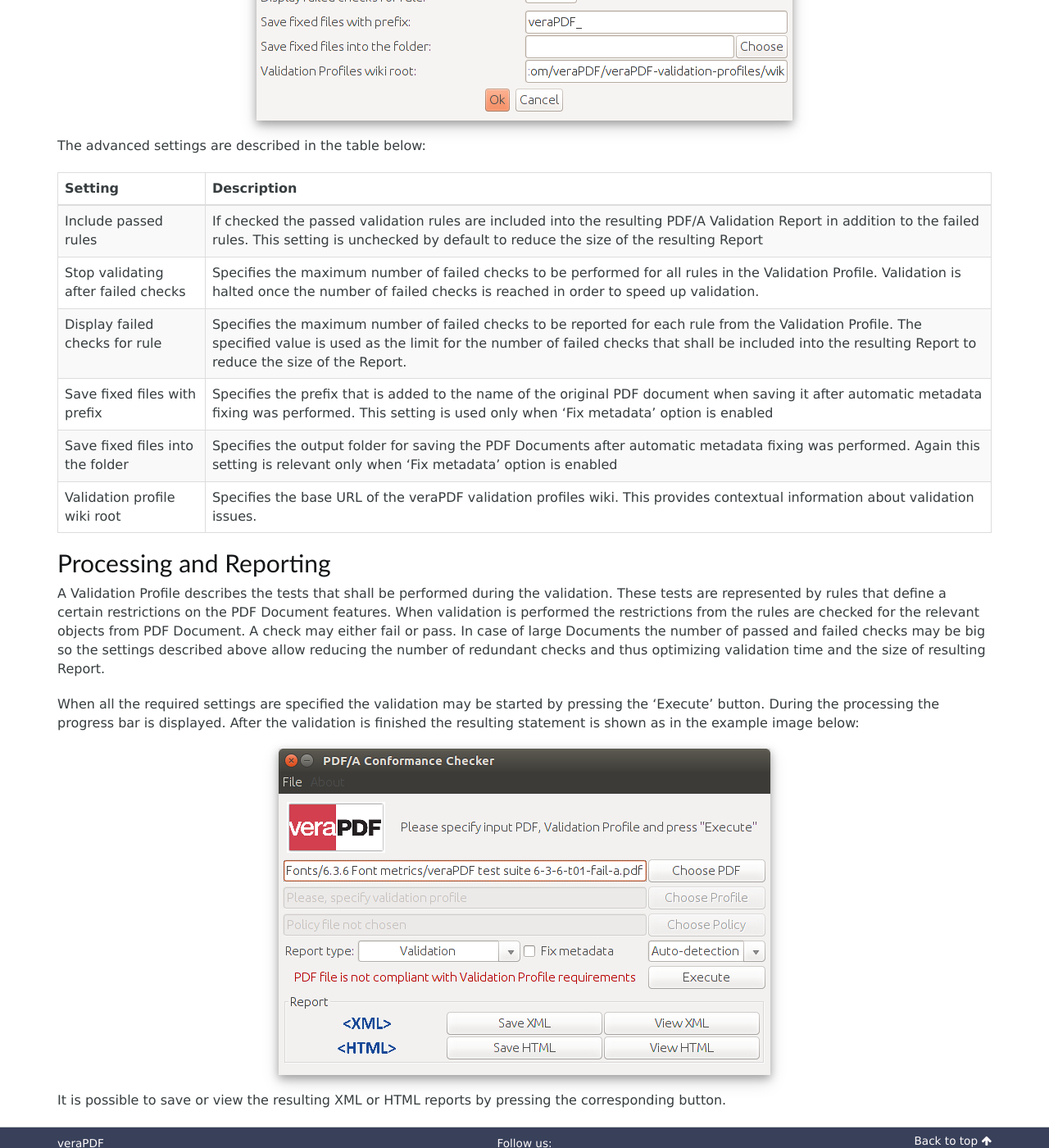
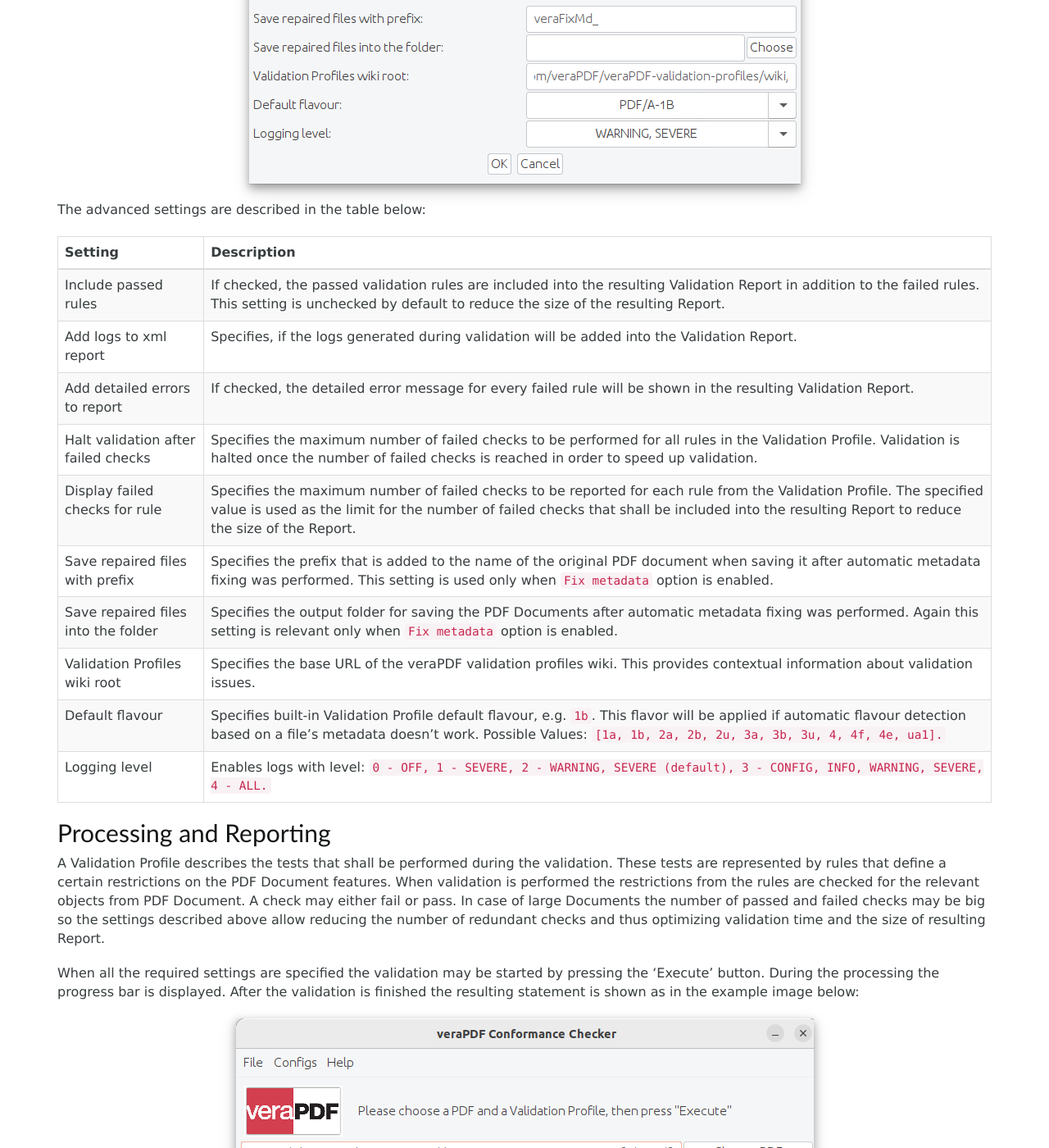
Before and after one commit to veraPDF/veraPDF.github.io, a Jekyll site: the page built from gui/index.md, in a window 1280 px wide and 1400 px high, scrolled down 4970 px. Shown: the whole window at 82% size. Built offline with Jekyll 4.4.1, drawn with Linux system fonts in a browser that asks for light colours; nearby versions of some CDN libraries.

Commit message:
Updated documentation

```diff
--- a/gui/index.md
+++ b/gui/index.md
@@ -109,12 +109,16 @@ The advanced settings are described in the table below:
 
 | Setting              | Description |
 |----------------------|-------------|
-| Include passed rules | If checked the passed validation rules are included into the resulting PDF/A Validation Report in addition to the failed rules. This setting is unchecked by default to reduce the size of the resulting Report |
-| Stop validating after failed checks | Specifies the maximum number of failed checks to be performed for all rules in the Validation Profile. Validation is halted once the number of failed checks is reached in order to speed up validation.  |
+| Include passed rules | If checked, the passed validation rules are included into the resulting Validation Report in addition to the failed rules. This setting is unchecked by default to reduce the size of the resulting Report. |
+| Add logs to xml report | Specifies, if the logs generated during validation will be added into the Validation Report. |
+| Add detailed errors to report | If checked, the detailed error message for every failed rule will be shown in the resulting Validation Report. |
+| Halt validation after failed checks | Specifies the maximum number of failed checks to be performed for all rules in the Validation Profile. Validation is halted once the number of failed checks is reached in order to speed up validation.  |
 | Display failed checks for rule | Specifies the maximum number of failed checks to be reported for each rule from the Validation Profile. The specified value is used as the limit for the number of failed checks that shall be included into the resulting Report to reduce the size of the Report. |
-| Save fixed files with prefix | Specifies the prefix that is added to the name of the original PDF document when saving it after automatic metadata fixing was performed. This setting is used only when ‘Fix metadata’ option is enabled |
-| Save fixed files into the folder | Specifies the output folder for saving the PDF Documents after automatic metadata fixing was performed. Again this setting is relevant only when ‘Fix metadata’ option is enabled |
-| Validation profile wiki root | Specifies the base URL of the veraPDF validation profiles wiki. This provides contextual information about validation issues. |
+| Save repaired files with prefix | Specifies the prefix that is added to the name of the original PDF document when saving it after automatic metadata fixing was performed. This setting is used only when `Fix metadata` option is enabled. |
+| Save repaired files into the folder | Specifies the output folder for saving the PDF Documents after automatic metadata fixing was performed. Again this setting is relevant only when `Fix metadata` option is enabled. |
+| Validation Profiles wiki root | Specifies the base URL of the veraPDF validation profiles wiki. This provides contextual information about validation issues. |
+| Default flavour | Specifies built-in Validation Profile default flavour, e.g. `1b`. This flavor will be applied if automatic flavour detection based on a file's metadata doesn't work. Possible Values: `[1a, 1b, 2a, 2b, 2u, 3a, 3b, 3u, 4, 4f, 4e, ua1].` |
+| Logging level |  Enables logs with level: `0 - OFF, 1 - SEVERE, 2 - WARNING, SEVERE (default), 3 - CONFIG, INFO, WARNING, SEVERE, 4 - ALL.` |
 {:.table .table-striped .table-bordered}
 
 ## Processing and Reporting
```
Also changed, not shown: cli/feature-extraction/index.md (+2 -2 lines), cli/help/index.md (+11 -1 lines), develop/index.md (+8 -2 lines), release/index.md (+1 -1 lines), images/gui/main-screen.png, images/gui/populated.png, images/gui/profile-list.png, images/gui/report-list.png, images/gui/results.png, images/gui/settings.png.
